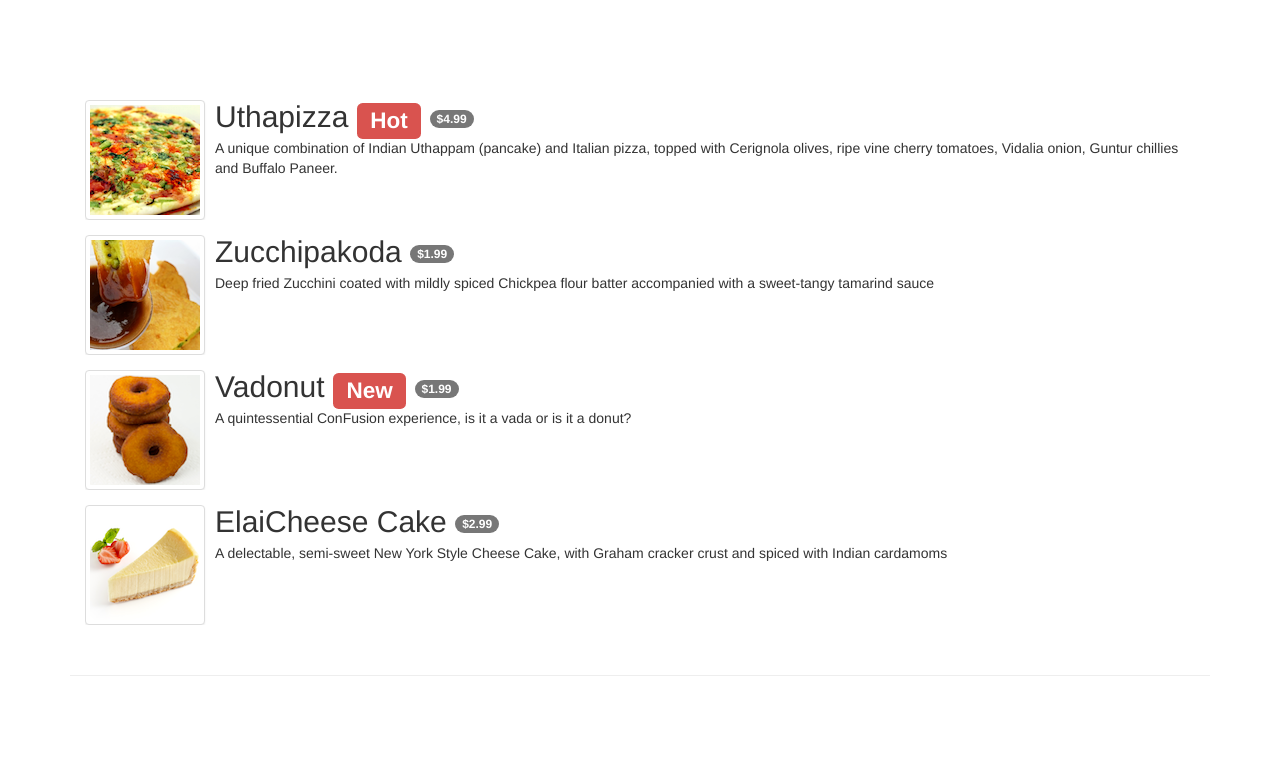
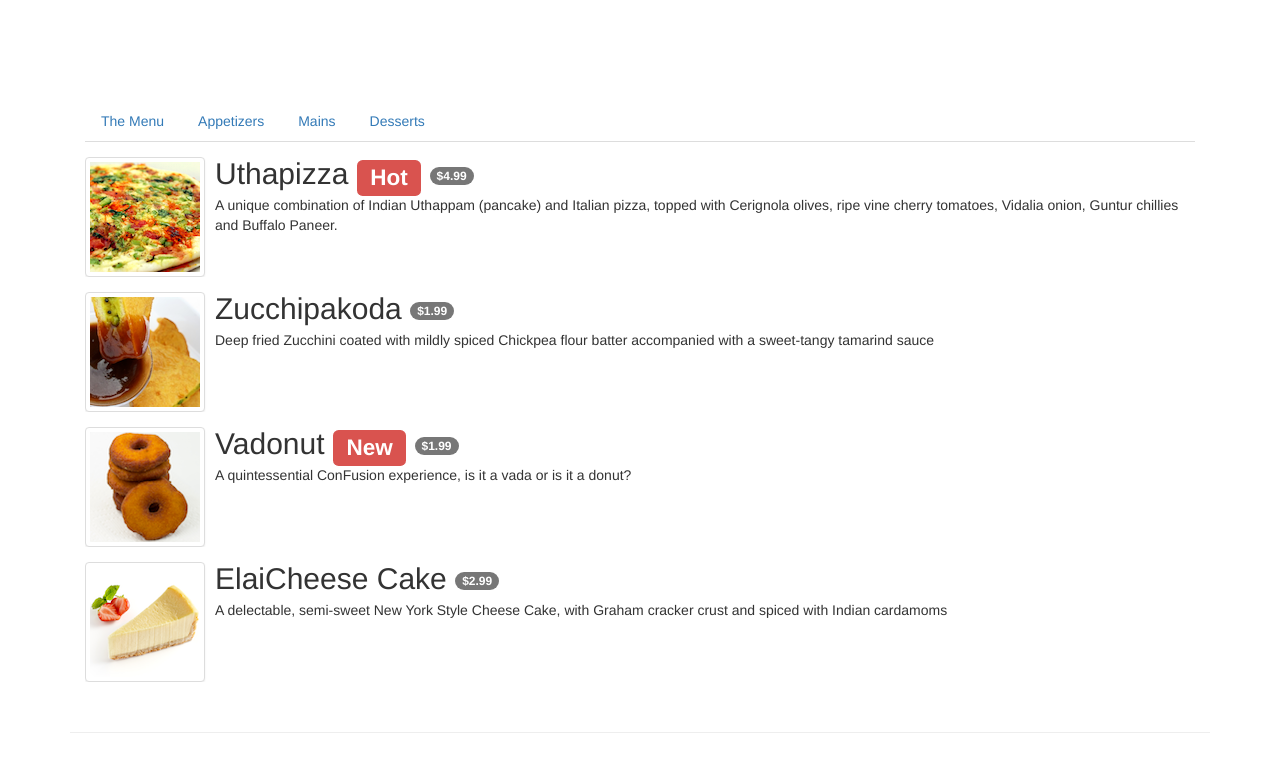
Before and after one commit to minhdao/conFusion_AngJS, a website: page app/menu.html in a window 1280 px wide. Drawn offline with nearby package versions, Linux system fonts and the light colour scheme.

Commit message:
add nav tab to menu page

```diff
--- a/app/menu.html
+++ b/app/menu.html
@@ -28,6 +28,24 @@
     <div class="container">
         <div class="row row-content" ng-controller="menuController as menuCtrl">
             <div class="col-xs-12">
+                <ul class="nav nav-tabs" role="tablist">
+                    <li role="presentation">
+                    <a
+                     aria-controls="all menu"
+                     role="tab">The Menu</a></li>
+                    <li role="presentation">
+                    <a
+                     aria-controls="appetizers"
+                     role="tab">Appetizers</a></li>
+                    <li role="presentation">
+                    <a
+                     aria-controls="mains"
+                     role="tab">Mains</a></li>
+                    <li role="presentation">
+                    <a
+                     aria-controls="desserts"
+                     role="tab">Desserts</a></li>
+                </ul>
                 <div class="media" ng-repeat="dish in menuCtrl.dishes">
                     <div class="media-left media-middle">
                         <a href="#">
```
